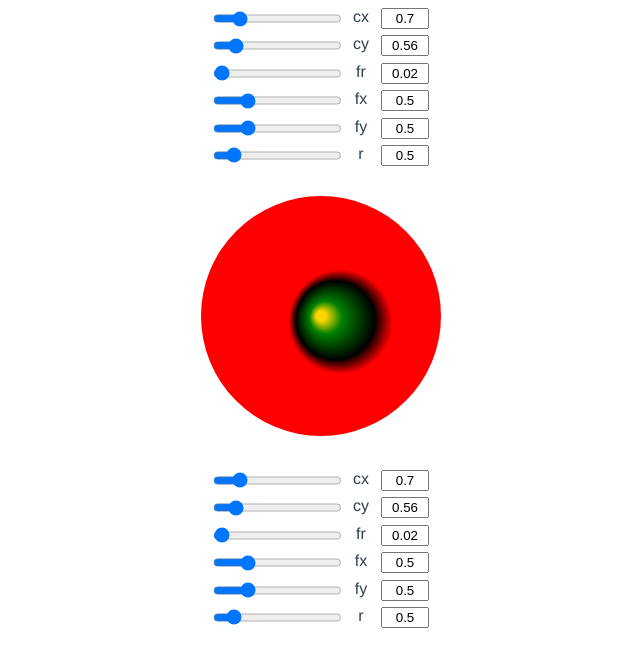
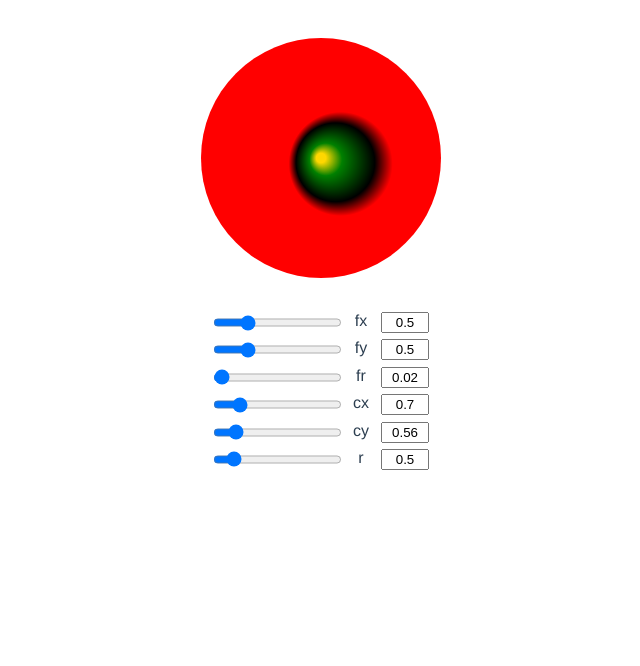
Before and after one commit to maxzz/svg-gradients, a Vue app: page / in a window 1280 px wide. Shown: the top 666 px of the page, without its empty margins (319-959 px from the left). Built offline with nearby package versions, Linux system fonts and the light colour scheme.

Commit message:
Disconnect old controls

```diff
--- a/src/components/HelloWorld.vue
+++ b/src/components/HelloWorld.vue
@@ -1,30 +1,4 @@
 <template>
-  <div class="controls">
-    <!-- 1 cx -->
-    <input type="range" v-model="cx" min="0.01" max="4" step=".01" />
-    <div class="ct-title">cx</div>
-    <input type="text" class="ct-val" v-model="cx" />
-    <!-- 2 cy -->
-    <input type="range" v-model="cy" min="0.01" max="4" step=".01" />
-    <div class="ct-title">cy</div>
-    <input type="text" class="ct-val" v-model="cy" />
-    <!-- 3 fr -->
-    <input type="range" v-model="fr" min="0.01" max="1" step=".01" />
-    <div class="ct-title">fr</div>
-    <input type="text" class="ct-val" v-model="fr" />
-    <!-- 4 fx -->
-    <input type="range" v-model="fx" min="0.01" max="2" step=".001" />
-    <div class="ct-title">fx</div>
-    <input type="text" class="ct-val" v-model="fx" />
-    <!-- 5 fy -->
-    <input type="range" v-model="fy" min="0.01" max="2" step=".001" />
-    <div class="ct-title">fy</div>
-    <input type="text" class="ct-val" v-model="fy" />
-    <!-- 6 r -->
-    <input type="range" v-model="radius" min="0.01" max="4" step=".01" />
-    <div class="ct-title">r</div>
-    <input type="text" class="ct-val" v-model="radius" />
-  </div>
   <div class="sample">
     <svg
       viewBox="0 0 10 10"
@@ -34,12 +8,12 @@
       <defs>
         <radialGradient
           id="myGradient"
-          :r="radius"
-          :cx="cx"
-          :cy="cy"
-          :fr="fr"
-          :fx="fx"
-          :fy="fy"
+          :r="defs.r.value"
+          :cx="defs.cx.value"
+          :cy="defs.cy.value"
+          :fr="defs.fr.value"
+          :fx="defs.fx.value"
+          :fy="defs.fy.value"
         >
           <stop offset="0%" stop-color="gold" />
           <stop offset="10%" stop-color="green" />
@@ -54,7 +28,7 @@
     </svg>
 
     <div class="controls">
-        <template v-for="(def, index) of defs" :key="index">
+        <template v-for="(def, key) of defs" :key="key">
             <input type="range" v-model="def.value" :min="def.min" :max="def.max" :step="def.step" />
             <div class="ct-title">{{def.label}}</div>
             <input type="text" class="ct-val" v-model="def.value" />
@@ -67,22 +41,9 @@
 import { defineComponent, reactive } from "vue";
 
 export default defineComponent({
-    name: "HelloWorld",
-    props: {},
     data: function () {
         return {
-            cx: 0.7,
-            cy: 0.56,
-            fr: 0.02,
-            fx: 0.5,
-            fy: 0.5,
-            radius: 0.5,
         };
-    },
-    watch: {
-        radius: function radius(v) {
-            console.log(`bb ${v}1`);
-        },
     },
     setup() {
         type SliderValue = {
@@ -93,7 +54,7 @@ export default defineComponent({
             step: number;
         };
 
-        type sliders = {
+        type Sliders = {
             cx: SliderValue;
             cy: SliderValue;
             r: SliderValue;
@@ -102,50 +63,51 @@ export default defineComponent({
             fr: SliderValue;
         };
 
-        let defs = reactive<SliderValue[]>([
-            {
+        let defs = reactive<Sliders>({
+            fx: {
+                label: 'fx',
+                value: 0.5,
+                min: 0.01,
+                max: 2,
+                step: 0.001,
+            },
+            fy: {
+                label: 'fy',
+                value: 0.5,
+                min: 0.01,
+                max: 2,
+                step: 0.001,
+            },
+            fr: {
+                label: 'fr',
+                value: 0.02,
+                min: 0.01,
+                max: 1,
+                step: 0.01,
+            },
+            cx: {
                 label: 'cx',
                 value: 0.7,
                 min: 0.01,
                 max: 4,
                 step: 0.01,
             },
-            {
+            cy: {
                 label: 'cy',
                 value: 0.56,
                 min: 0.01,
                 max: 4,
                 step: 0.01,
             },
-            {
-                label: 'fr',
-                value: 0.02,
-                min: 0.01,
-                max: 1,
-                step: 0.01,
-            },
-            {
-                label: 'fx',
-                value: 0.5,
-                min: 0.01,
-                max: 2,
-                step: 0.001,
-            },
-            {
-                label: 'fy',
-                value: 0.5,
-                min: 0.01,
-                max: 2,
-                step: 0.001,
-            },
-            {
+            r: {
                 label: 'r',
                 value: 0.5,
                 min: 0.01,
                 max: 4,
                 step: 0.01,
             },
-        ]);
+        });
+
         return {
             defs,
         }
```
